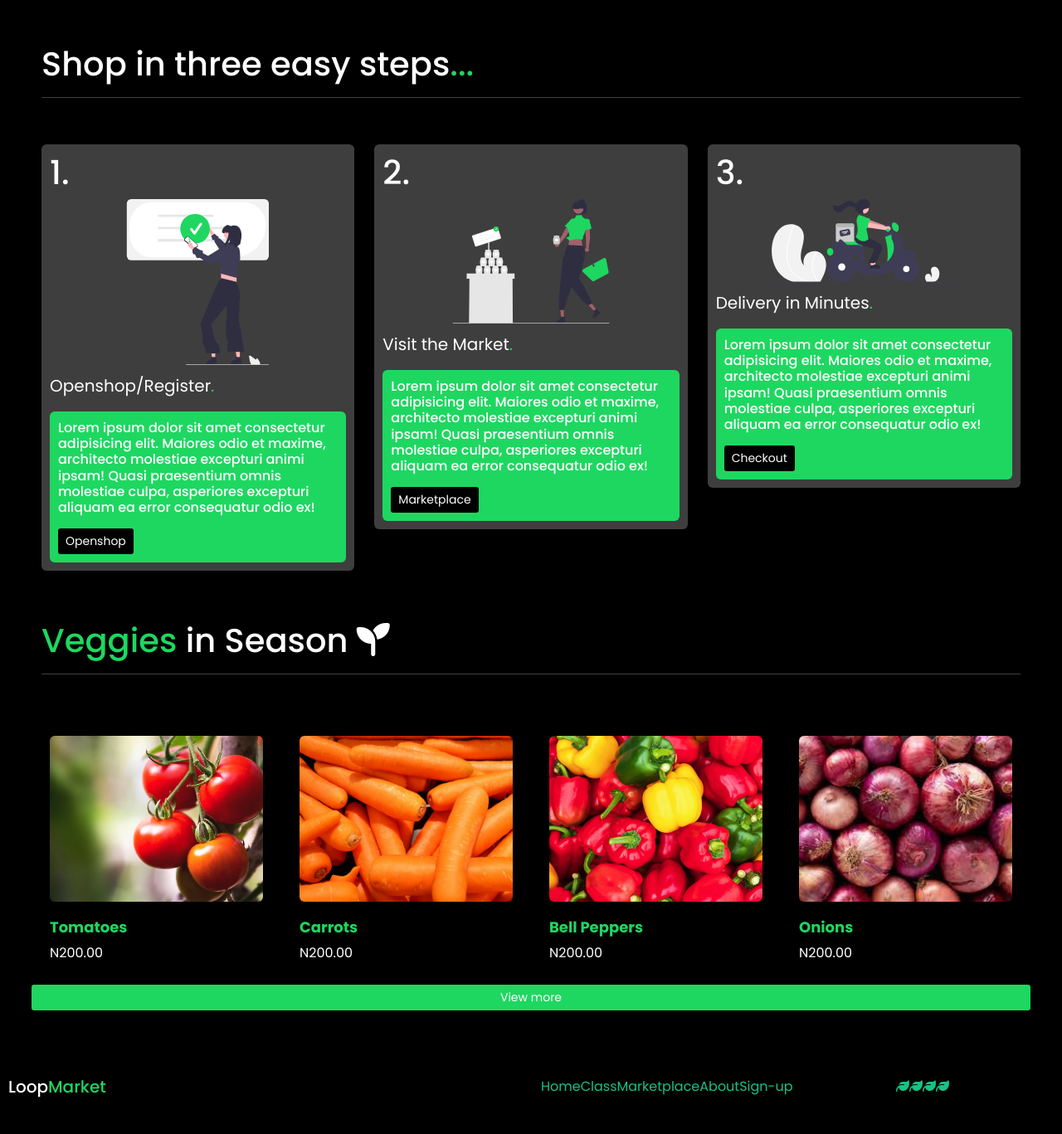
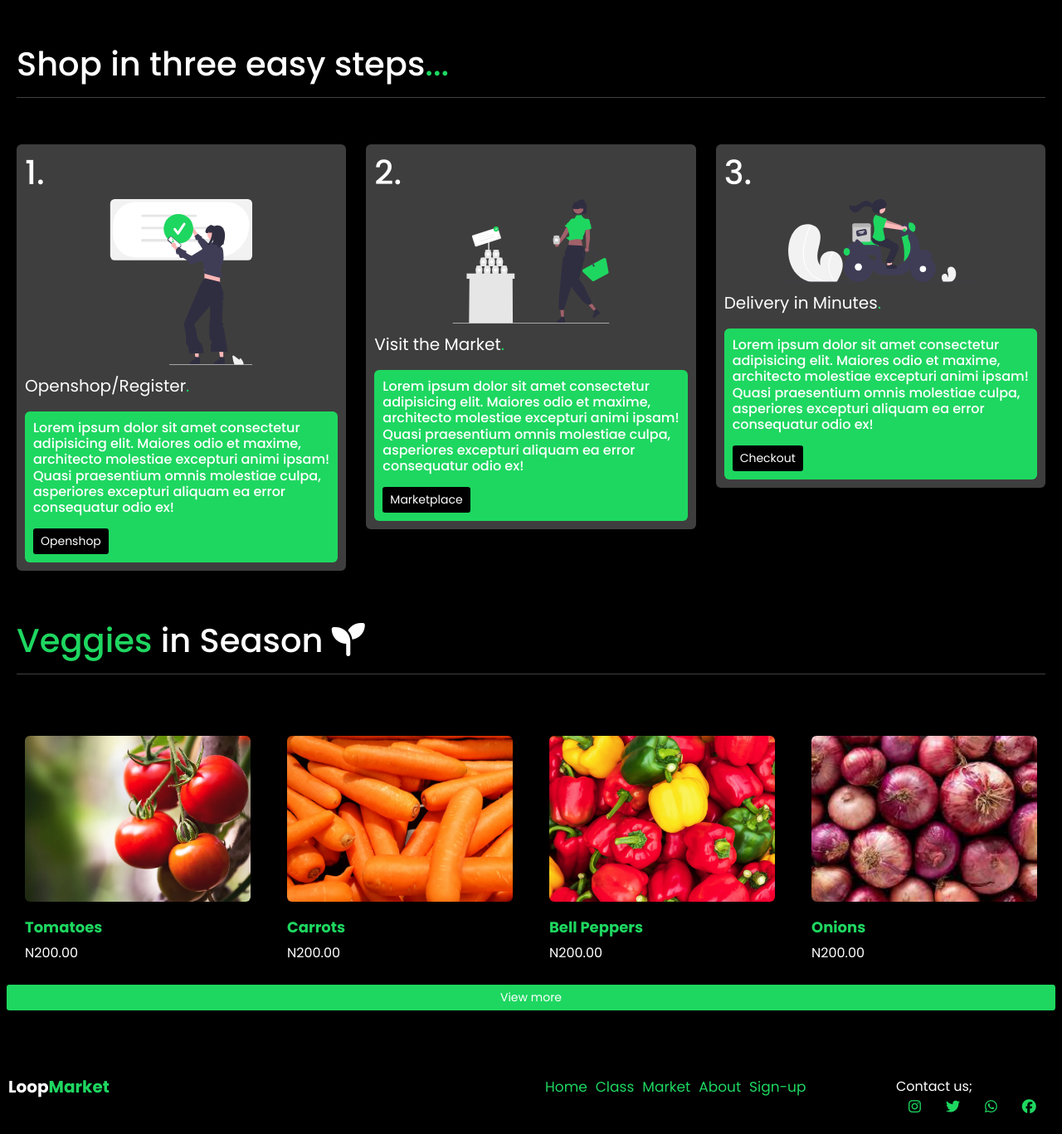
Before and after one commit to loopcodes/LoopMarket, an Angular app: page / in a window 1280 px wide. Shown: the part 698-2065 px from the top of the page at 83% size. Built offline with nearby package versions, Linux system fonts and the light colour scheme.

Commit message:
adjustments

```diff
--- a/src/app/app.component.html
+++ b/src/app/app.component.html
@@ -6,7 +6,7 @@
         <span class="navbar-toggler-icon"></span>
       </button>
       <div class="collapse navbar-collapse" id="navbarSupportedContent">
-        <ul class="navbar-nav m-auto">
+        <ul class="navbar-nav ms-auto">
           <li class="nav-item">
             <a class="nav-link active" aria-current="page" routerLink="">Home</a>
           </li>
--- a/src/app/footer/footer.component.css
+++ b/src/app/footer/footer.component.css
@@ -1,5 +1,6 @@
 .footer {
     background: black;
+    color: white;
     padding: 20px 10px;
     position: sticky;
     overflow: hidden;
@@ -7,7 +8,7 @@
 }
 
 h1{
-    color: white;
+    font-weight: bold;
     font-size: 20px;
 }
 
@@ -16,14 +17,22 @@ span {
 }
 
 a {
-    color: rgb(23, 194, 137);
+    color: #1ed760;
     text-decoration: none;
+    padding: 0px 5px;
+    font-size: 17px;
 }
 
-footer span a:hover {
-    text-decoration: underline;
+a:hover {
+    color: white;
+}
+
+i{
+    padding: 0px 10px;
 }
 
 @media screen and (max-width:600px) {
-
+    .con{
+        margin-top: 2px;
+    }
 }
--- a/src/app/footer/footer.component.html
+++ b/src/app/footer/footer.component.html
@@ -7,15 +7,16 @@
         <div class="col-lg-4">
             <a routerLink="">Home</a>
             <a routerLink="class">Class</a>
-            <a routerLink="marketplace">Marketplace</a>
+            <a routerLink="marketplace">Market</a>
             <a routerLink="about">About</a>
             <a routerLink="register">Sign-up</a>
         </div>
         <div class="col-lg-2">
-            <a href=""><i class="fa-solid fa-leaf"></i></a>
-            <a href=""><i class="fa-solid fa-leaf"></i></a>
-            <a href=""><i class="fa-solid fa-leaf"></i></a>
-            <a href=""><i class="fa-solid fa-leaf"></i></a>
+            <div class="con">Contact us;</div>
+            <a href=""><i class="fa-brands fa-instagram"></i></a>
+            <a href=""><i class="fa-brands fa-twitter"></i></a>
+            <a href=""><i class="fa-brands fa-whatsapp"></i></a>
+            <a href=""><i class="fa-brands fa-facebook"></i></a>
         </div>
 
 
--- a/src/app/home/home.component.css
+++ b/src/app/home/home.component.css
@@ -64,7 +64,7 @@ span {
 
 .conti {
   color: white;
-  padding: 0px 50px;
+  padding: 0px 20px;
 }
 
 .box {
@@ -115,7 +115,7 @@ span {
 
 .cont {
   color: white;
-  padding: 59.9px 50px;
+  padding: 59.9px 20px;
 }
 
 .food {
--- a/src/app/marketplace/marketplace.component.css
+++ b/src/app/marketplace/marketplace.component.css
@@ -63,7 +63,7 @@ button {
 
 .quan {
   margin-top: -30px;
-  margin-left: 65%;
+  margin-left: 63%;
 }
 
 .form-select {
@@ -84,12 +84,11 @@ span {
   font-size: 20px;
 }
 
-canvas .chart {
-  width: 100%;
-}
 
 .char {
-  height: 600px;
+  width: 100%;
+  margin-top: -2%;
+  height: 400px;
 }
 
 @media screen and (max-width:600px) {
@@ -98,6 +97,7 @@ canvas .chart {
   }
 
   .char {
-    height: 200px;
+    width: 100%;
+    height: 300px;
   }
 }
--- a/src/app/marketplace/marketplace.component.html
+++ b/src/app/marketplace/marketplace.component.html
@@ -8,7 +8,7 @@
         <h1 class="text text-center">Market <span><i class="fa-solid fa-bag-shopping"></i></span></h1> &nbsp;
 
 
-        <div class="row mt-5">
+        <div class="row mt-3">
             <div class="col-lg-4 mb-5" *ngFor="let fd of foodDetails">
 
             <div class="box shadow-lg">
--- a/src/app/marketplace/marketplace.component.ts
+++ b/src/app/marketplace/marketplace.component.ts
@@ -31,6 +31,7 @@ loadChart(): void{
     },
     options: {
       responsive: true,
+      maintainAspectRatio:false,
       scales: {
         y: {
           grid: {
@@ -115,7 +116,7 @@ loadChart(): void{
     {
       id: 8,
       foodName:"Fresh Green Peas",
-      foodDetails:"Funfact: Green peas have an impressive nutrition profile. Their calorie content is fairly low, with only 62 calories per 1/2-cup (170-gram) serving. About 70% of those calories come from carbohydrates. They are also low in fat.",
+      foodDetails:"Funfact: Green peas have an impressive nutrition profile. Their calorie content is fairly low, with only 62 calories per 1/2-cup (170-gram) serving. About 70% of those calories come from carbohydrates.",
       foodPrice:50,
       foodImg:"../../assets/green.jpg",
     },
```
